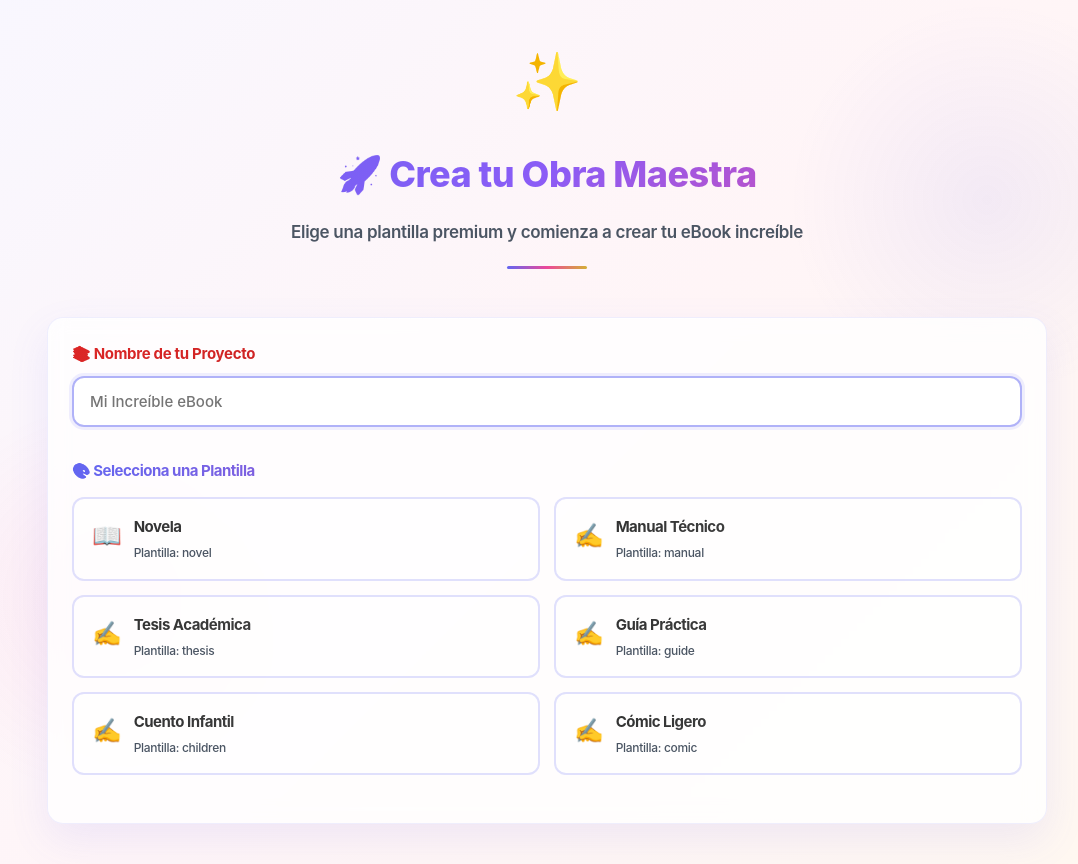
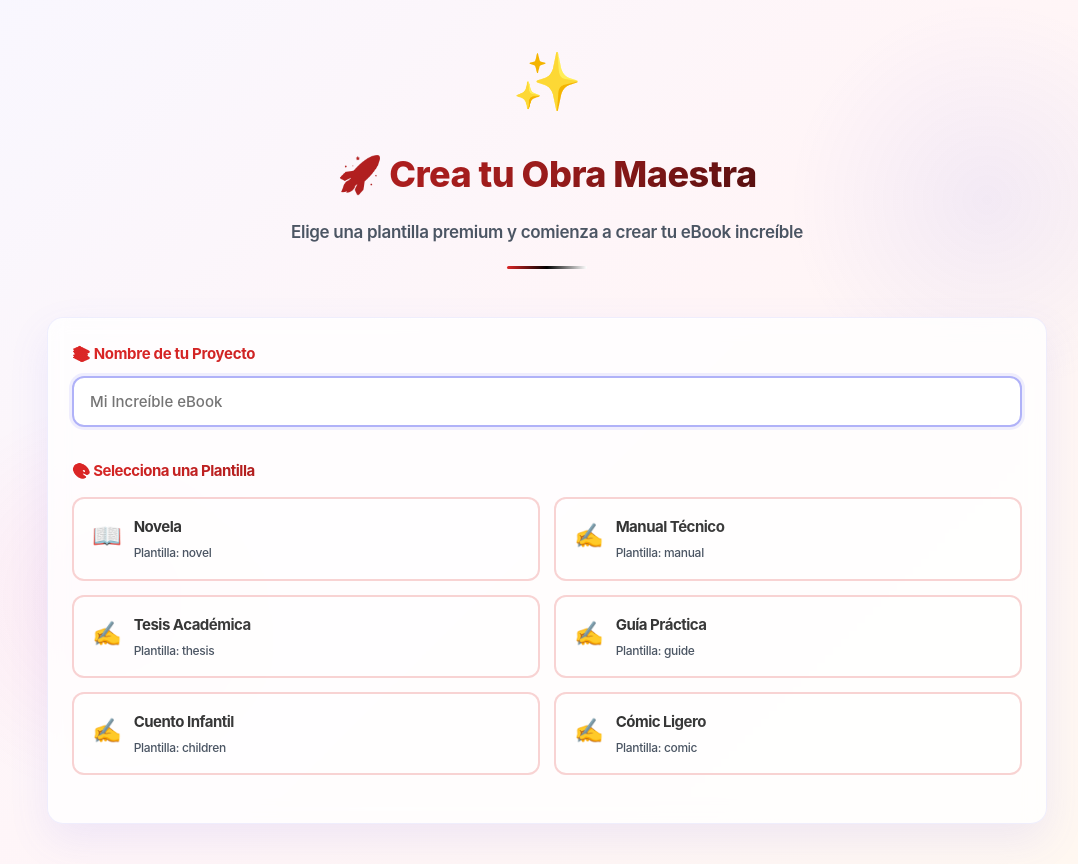
Before and after one commit to Camilopr09/generador-ebook-ulb, a React (Vite) app: page / in a window 1280 px wide. Shown: the top 864 px of the page, without its empty margins (93-1171 px from the left). Built offline with nearby package versions, Linux system fonts and the light colour scheme.

Commit message:
mas xolores

```diff
--- a/src/components/CoverDesigner.tsx
+++ b/src/components/CoverDesigner.tsx
@@ -137,7 +137,7 @@ export const CoverDesigner: React.FC = () => {
               fontSize: isMobile ? '13px' : '14px',
               fontWeight: '700',
               marginBottom: '8px',
-              background: 'linear-gradient(90deg, #6366F1, #EC4899)',
+              background: 'linear-gradient(90deg, #DC2626, #000000)',
               backgroundClip: 'text',
               WebkitBackgroundClip: 'text',
               WebkitTextFillColor: 'transparent'
@@ -178,14 +178,14 @@ export const CoverDesigner: React.FC = () => {
       {/* Premium Preview Card */}
       <div className="apple-card" style={{
         padding: isMobile ? '16px 18px' : '20px 24px',
-        background: 'linear-gradient(135deg, rgba(212, 175, 55, 0.05) 0%, rgba(212, 175, 55, 0.02) 100%)',
-        border: '1.5px solid rgba(212, 175, 55, 0.15)'
+        background: 'linear-gradient(135deg, rgba(220, 38, 38, 0.05) 0%, rgba(220, 38, 38, 0.02) 100%)',
+        border: '1.5px solid rgba(220, 38, 38, 0.15)'
       }}>
         <h3 style={{
           fontSize: isMobile ? '14px' : '15px',
           fontWeight: '700',
           marginBottom: '16px',
-          background: 'linear-gradient(90deg, #D4AF37, #F4C430)',
+          background: 'linear-gradient(90deg, #DC2626, #991B1B)',
           backgroundClip: 'text',
           WebkitBackgroundClip: 'text',
           WebkitTextFillColor: 'transparent'
@@ -202,8 +202,8 @@ export const CoverDesigner: React.FC = () => {
           justifyContent: 'center',
           textAlign: 'center',
           padding: isMobile ? '24px' : '32px',
-          background: 'linear-gradient(135deg, #6366F1 0%, #8B5CF6 50%, #EC4899 100%)',
-          boxShadow: '0 16px 32px rgba(99, 102, 241, 0.3), 0 0 60px rgba(236, 72, 153, 0.15)',
+          background: 'linear-gradient(135deg, #DC2626 0%, #991B1B 50%, #000000 100%)',
+          boxShadow: '0 16px 32px rgba(220, 38, 38, 0.3), 0 0 60px rgba(0, 0, 0, 0.15)',
           position: 'relative',
           overflow: 'hidden'
         }}>
@@ -248,7 +248,7 @@ export const CoverDesigner: React.FC = () => {
             bottom: '24px',
             width: '40px',
             height: '2px',
-            background: 'linear-gradient(90deg, transparent, #D4AF37, transparent)',
+            background: 'linear-gradient(90deg, transparent, #FFFFFF, transparent)',
             zIndex: 1
           }} />
         </div>
--- a/src/components/ExportPanel.tsx
+++ b/src/components/ExportPanel.tsx
@@ -25,10 +25,10 @@ export const ExportPanel: React.FC = () => {
   }
 
   const exportButtons = [
-    { id: 'epub3', label: 'EPUB 3', icon: '📕', gradient: 'linear-gradient(135deg, #6366F1 0%, #8B5CF6 100%)', color: '#6366F1' },
+    { id: 'epub3', label: 'EPUB 3', icon: '📕', gradient: 'linear-gradient(135deg, #DC2626 0%, #991B1B 100%)', color: '#DC2626' },
     { id: 'epub2', label: 'EPUB 2', icon: '📗', gradient: 'linear-gradient(135deg, #10B981 0%, #059669 100%)', color: '#10B981' },
     { id: 'html', label: 'HTML', icon: '🌐', gradient: 'linear-gradient(135deg, #F59E0B 0%, #D97706 100%)', color: '#F59E0B' },
-    { id: 'project', label: 'Proyecto', icon: '💾', gradient: 'linear-gradient(135deg, #EC4899 0%, #BE185D 100%)', color: '#EC4899' }
+    { id: 'project', label: 'Proyecto', icon: '💾', gradient: 'linear-gradient(135deg, #000000 0%, #1F2937 100%)', color: '#000000' }
   ]
 
   return (
--- a/src/components/PageDesigner.tsx
+++ b/src/components/PageDesigner.tsx
@@ -201,7 +201,7 @@ export const PageDesigner: React.FC = () => {
                   borderRadius: '6px',
                   fontSize: '12px',
                   fontWeight: '600',
-                  background: 'linear-gradient(135deg, #6366F1 0%, #8B5CF6 100%)',
+                  background: 'linear-gradient(135deg, #DC2626 0%, #991B1B 100%)',
                   color: 'white',
                   border: 'none',
                   cursor: 'pointer',
@@ -330,7 +330,7 @@ export const PageDesigner: React.FC = () => {
                   }}
                   onMouseOver={(e) => {
                     e.currentTarget.style.transform = 'translateY(-2px)'
-                    e.currentTarget.style.boxShadow = '0 6px 16px rgba(99, 102, 241, 0.4)'
+                    e.currentTarget.style.boxShadow = '0 6px 16px rgba(220, 38, 38, 0.4)'
                   }}
                   onMouseOut={(e) => {
                     e.currentTarget.style.transform = 'translateY(0)'
@@ -383,7 +383,7 @@ export const PageDesigner: React.FC = () => {
                         minWidth: '28px',
                         height: '28px',
                         borderRadius: '6px',
-                        backgroundColor: 'linear-gradient(135deg, #6366F1 0%, #8B5CF6 100%)',
+                        background: 'linear-gradient(135deg, #DC2626 0%, #991B1B 100%)',
                         color: 'white',
                         display: 'flex',
                         alignItems: 'center',
--- a/src/components/ProjectSetup.tsx
+++ b/src/components/ProjectSetup.tsx
@@ -67,7 +67,7 @@ export const ProjectSetup: React.FC = () => {
           <h1 style={{
             fontSize: isMobile ? '28px' : '36px',
             fontWeight: '800',
-            background: 'linear-gradient(135deg, #6366F1 0%, #8B5CF6 50%, #EC4899 100%)',
+            background: 'linear-gradient(135deg, #DC2626 0%, #991B1B 50%, #000000 100%)',
             backgroundClip: 'text',
             WebkitBackgroundClip: 'text',
             WebkitTextFillColor: 'transparent',
@@ -90,7 +90,7 @@ export const ProjectSetup: React.FC = () => {
           <div style={{
             height: '3px',
             width: '80px',
-            background: 'linear-gradient(90deg, #6366F1, #EC4899, #D4AF37)',
+            background: 'linear-gradient(90deg, #DC2626, #000000, #FFFFFF)',
             borderRadius: '2px',
             margin: '20px auto 0'
           }} />
@@ -154,7 +154,7 @@ export const ProjectSetup: React.FC = () => {
               fontSize: isMobile ? '14px' : '15px',
               fontWeight: '700',
               marginBottom: '14px',
-              background: 'linear-gradient(90deg, #6366F1, #EC4899)',
+              background: 'linear-gradient(90deg, #DC2626, #000000)',
               backgroundClip: 'text',
               WebkitBackgroundClip: 'text',
               WebkitTextFillColor: 'transparent'
@@ -177,12 +177,12 @@ export const ProjectSetup: React.FC = () => {
                     padding: isMobile ? '14px 16px' : '16px 18px',
                     borderRadius: '12px',
                     border: selectedTemplate === template.id
-                      ? '2px solid #6366F1'
-                      : '2px solid rgba(99, 102, 241, 0.2)',
+                      ? '2px solid #DC2626'
+                      : '2px solid rgba(220, 38, 38, 0.2)',
                     background: selectedTemplate === template.id
-                      ? 'linear-gradient(135deg, rgba(99, 102, 241, 0.08) 0%, rgba(139, 92, 246, 0.05) 100%)'
+                      ? 'linear-gradient(135deg, rgba(220, 38, 38, 0.08) 0%, rgba(153, 27, 27, 0.05) 100%)'
                       : hoveredTemplate === template.id
-                      ? 'linear-gradient(135deg, rgba(99, 102, 241, 0.04) 0%, rgba(236, 72, 153, 0.02) 100%)'
+                      ? 'linear-gradient(135deg, rgba(220, 38, 38, 0.04) 0%, rgba(0, 0, 0, 0.02) 100%)'
                       : 'rgba(255, 255, 255, 0.5)',
                     cursor: 'pointer',
                     transition: 'all 0.3s cubic-bezier(0.4, 0, 0.2, 1)',
@@ -229,7 +229,7 @@ export const ProjectSetup: React.FC = () => {
                         width: '24px',
                         height: '24px',
                         borderRadius: '50%',
-                        background: 'linear-gradient(135deg, #6366F1 0%, #EC4899 100%)',
+                        background: 'linear-gradient(135deg, #DC2626 0%, #000000 100%)',
                         display: 'flex',
                         alignItems: 'center',
                         justifyContent: 'center',
@@ -257,12 +257,12 @@ export const ProjectSetup: React.FC = () => {
                 padding: isMobile ? '14px 24px' : '16px 48px',
                 fontSize: isMobile ? '15px' : '16px',
                 fontWeight: '700',
-                background: 'linear-gradient(135deg, #6366F1 0%, #8B5CF6 50%, #EC4899 100%)',
+                background: 'linear-gradient(135deg, #DC2626 0%, #991B1B 50%, #000000 100%)',
                 color: 'white',
                 border: 'none',
                 borderRadius: '12px',
                 cursor: creating ? 'not-allowed' : 'pointer',
-                boxShadow: '0 16px 32px rgba(99, 102, 241, 0.3)',
+                boxShadow: '0 16px 32px rgba(220, 38, 38, 0.3)',
                 transition: 'all 0.3s ease',
                 transform: creating ? 'scale(0.98)' : 'scale(1)',
                 opacity: creating ? 0.7 : 1,
```
Also changed, not shown: src/components/MetadataEditor.tsx (+5 -5 lines).
